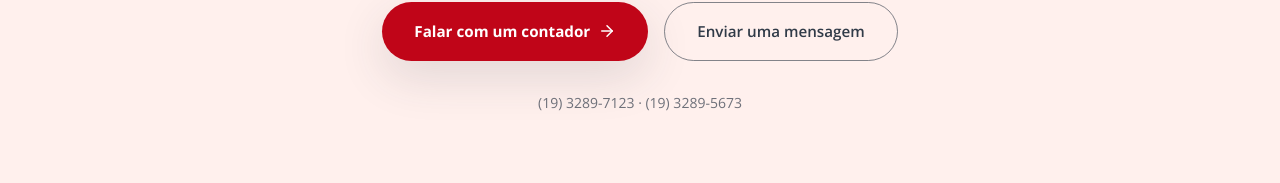
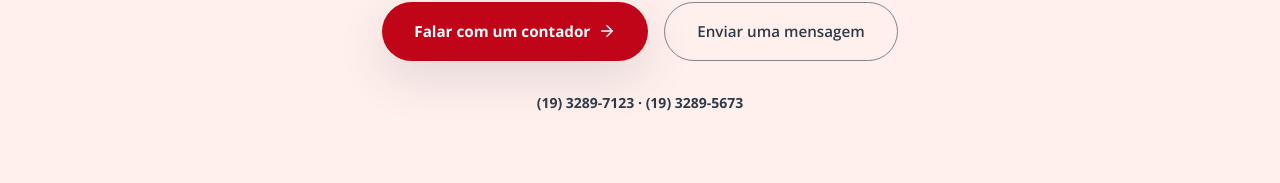
Before and after one commit to lucasignislab/statuscontabilidade, a Next.js app in the folder site/: page / in a window 1280 px wide. Shown: the part 5682-5865 px from the top of the page. Built offline with nearby package versions, Linux system fonts and the light colour scheme.

Commit message:
Telefones do CTA final da Home em bold

```diff
--- a/site/src/app/page.tsx
+++ b/site/src/app/page.tsx
@@ -209,7 +209,7 @@ export default function Home() {
                 Enviar uma mensagem
               </Link>
             </div>
-            <p className="mt-8 text-sm text-ink/70">
+            <p className="mt-8 text-sm font-bold text-ink">
               {site.phone1} · {site.phone2}
             </p>
           </Reveal>
```
